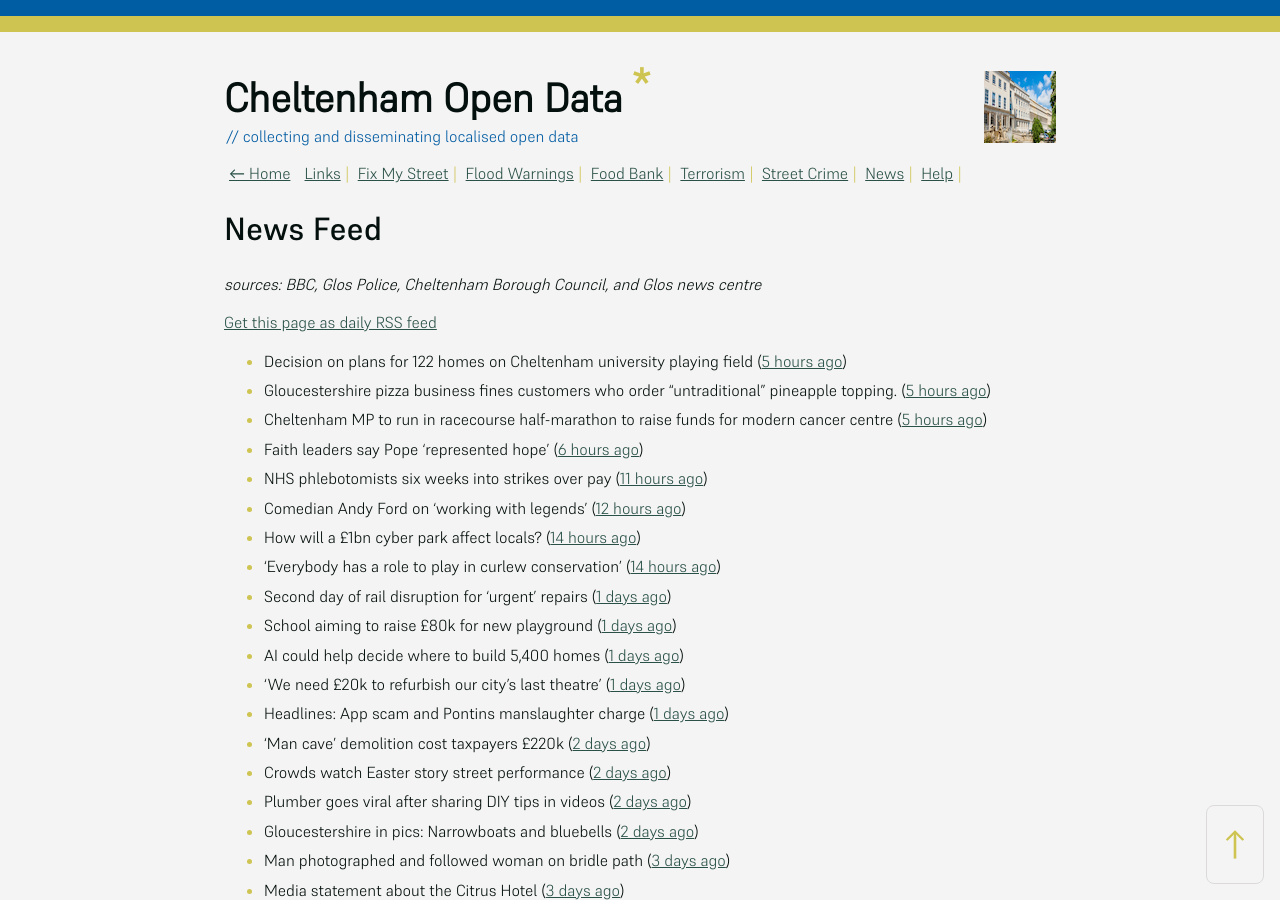
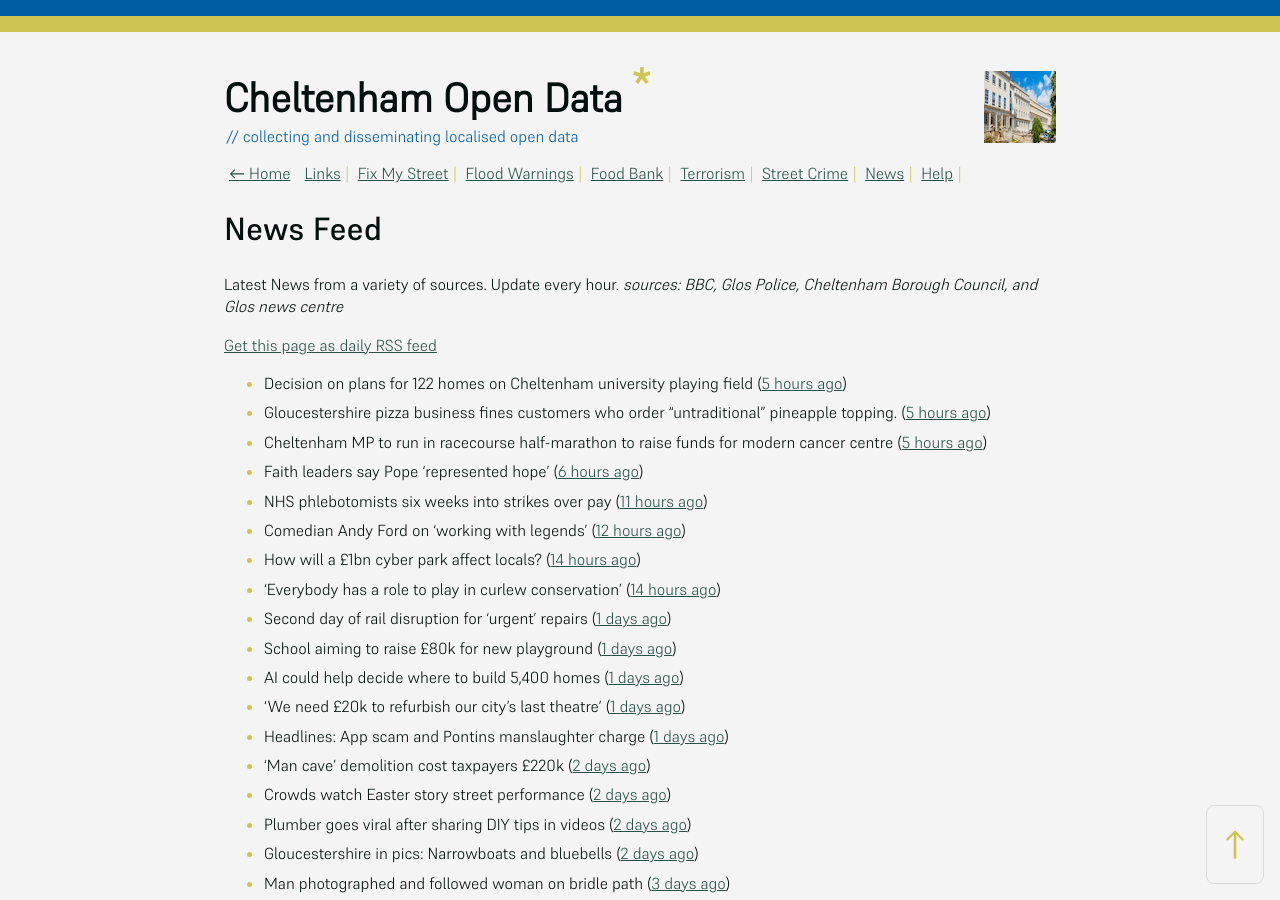
Before and after one commit to mat-0/cheltenham-open-data, a Jekyll site: the page built from _pages/news.md, in a window 1280 px wide and 900 px high. Built offline with Jekyll 4.4.1, drawn with Linux system fonts in a browser that asks for light colours.

Commit message:
new words
Signed-off-by: mat-0 <Github@thechels.uk>

```diff
--- a/_pages/news.md
+++ b/_pages/news.md
@@ -6,6 +6,7 @@ permalink: /news
 
 ---
 
+Latest News from a variety of sources. Update every hour.
 _sources: BBC, Glos Police, Cheltenham Borough Council, and Glos news centre_
 
 [Get this page as daily RSS feed](/daily.rss)
```
